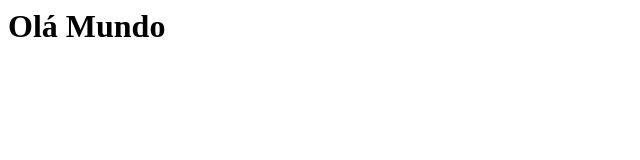
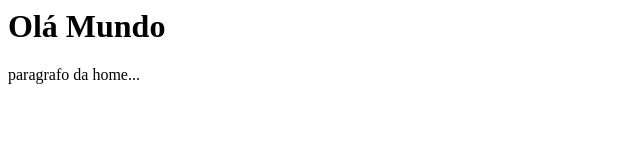
Before and after one commit to julia-brito/curso_github, a plain HTML site: page index.html in a window 1280 px wide. Shown: the whole page, without its empty margins (0-640 px from the left). Drawn offline with Linux system fonts and the light colour scheme.

Commit message:
Arrumando descrição do readme

```diff
--- a/index.html
+++ b/index.html
@@ -1 +1,2 @@
 <h1>Olá Mundo</h1>
+<p>paragrafo da home...</p>
```
Also changed, not shown: nomes.txt, 1 other file.
